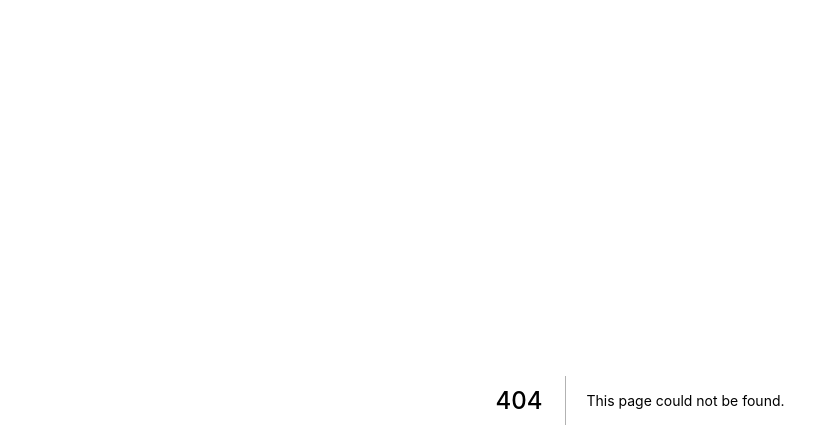
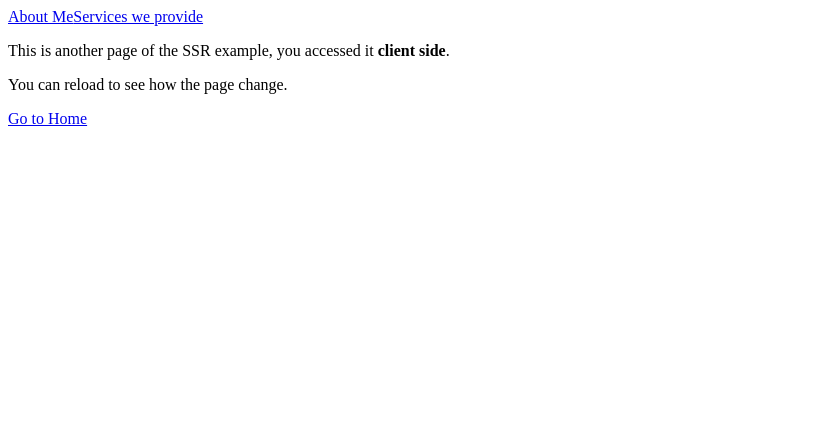
Before and after one commit to findlay-hannam/now-nextjs, a Next.js app: page /services in a window 1280 px wide. Before the commit this address had no page. Shown: the top 448 px of the page, without its empty margins (0-839 px from the left). Built offline with nearby package versions, Linux system fonts and the light colour scheme.

Commit message:
Add gitignore

```diff
--- a/components/header.js
+++ b/components/header.js
@@ -1,7 +1,10 @@
+import Link from "next/link";
+
 function Header() {
   return (
     <header>
-      <h1>Next.js Example on Now 2.0</h1>
+      <Link href="/about">About Me</Link>
+      <Link href="/services">Services we provide</Link>
     </header>
   );
 }
--- a/pages/index.js
+++ b/pages/index.js
@@ -6,9 +6,7 @@
     <main>
       <Header />
       <section>
-        <Link href="/about">
-          <a>Go to About Me</a>
-        </Link>
+        This is the homepage
       </section>
     </main>
   );
--- /dev/null
+++ b/pages/services.js
@@ -0,0 +1,27 @@
+import { Component } from "react";
+import Link from "next/link";
+import Header from "../components/header";
+
+class AboutPage extends Component {
+  render() {
+    return (
+      <main>
+        <Header />
+        <section>
+          <p>
+            This is another page of the SSR example, you accessed it{" "}
+            <strong>{this.props.isServer ? "server" : "client"} side</strong>.
+          </p>
+          <p>
+            You can reload to see how the page change.
+          </p>
+          <Link href="/">
+            <a>Go to Home</a>
+          </Link>
+        </section>
+      </main>
+    );
+  }
+}
+
+export default AboutPage;
```
Also changed, not shown: 1 other file (tests, documents, lock files or other folders).
